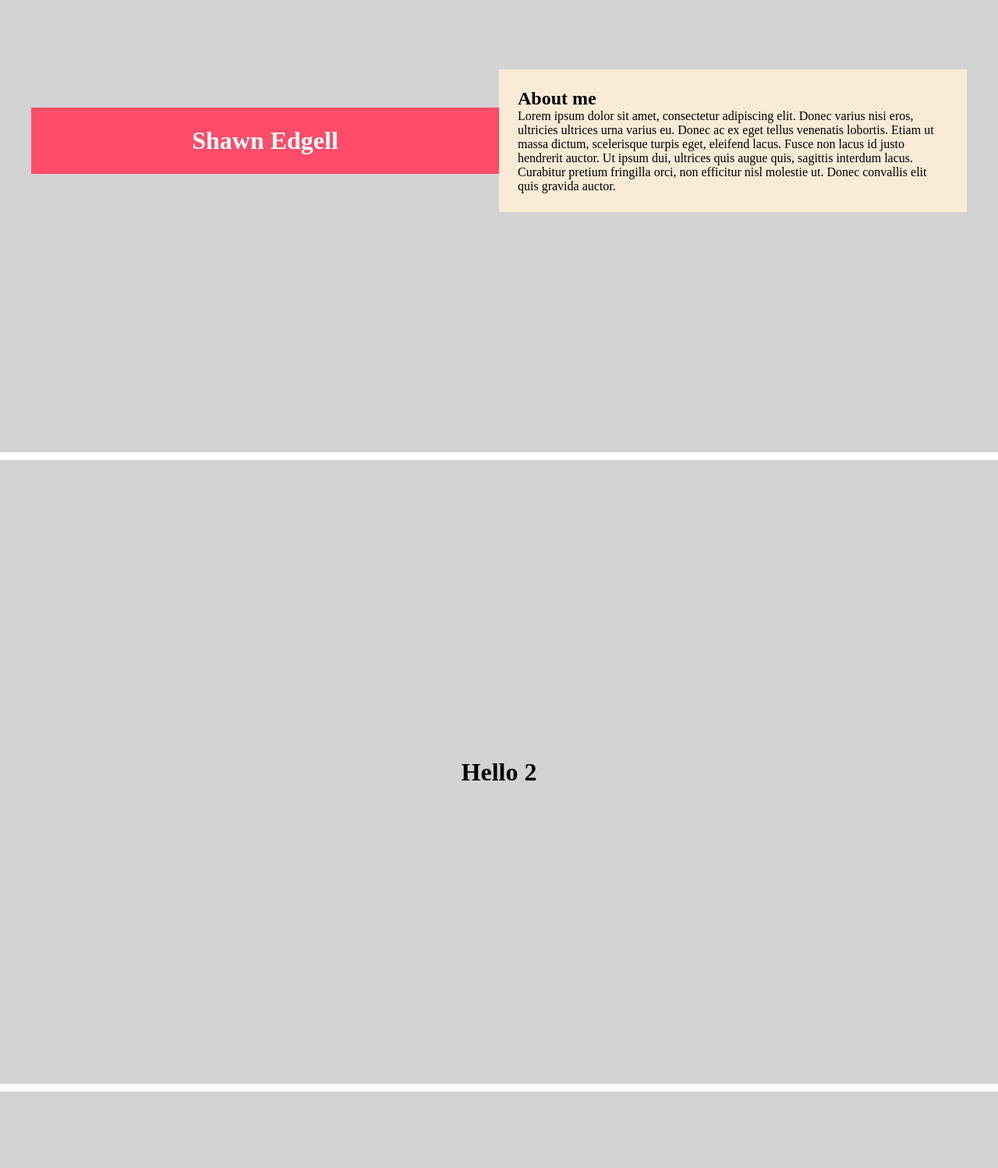
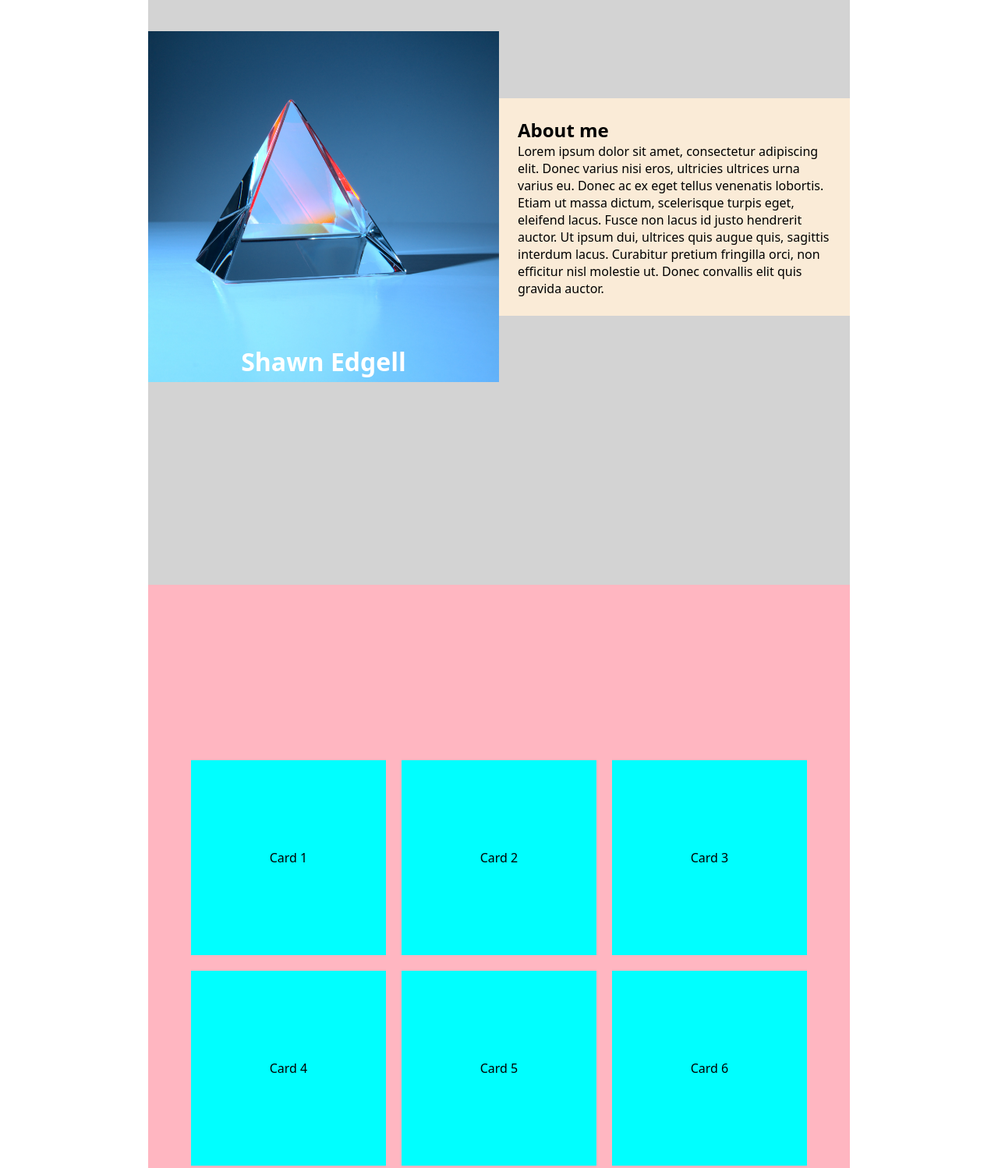
Before and after one commit to ShawnEdgell/Homepage, a plain HTML site: page index.html in a window 1280 px wide. Shown: the part 220-1718 px from the top of the page at 78% size. Drawn offline with Linux system fonts and the light colour scheme.

Commit message:
fixed flexboxes for top 2 containers

```diff
--- a/index.html
+++ b/index.html
@@ -10,7 +10,10 @@
 
     <div class="top-container">
         <div id="image-1">
-            <h1>Shawn Edgell</h1>
+            <img src="./assets/profile.jpg" alt="profile picture">
+            <div class="overlay-text">
+                <h1>Shawn Edgell</h1>
+            </div>
         </div>
         <div class="about-me">
             <h2>About me</h2>
@@ -20,14 +23,20 @@
 
     <div class="mid-container">
 
-        <h1>Hello 2</h1>
+        <div class="card-container">
+            <div class="card">Card 1</div>
+            <div class="card">Card 2</div>
+            <div class="card">Card 3</div>
+            <div class="card">Card 4</div>
+            <div class="card">Card 5</div>
+            <div class="card">Card 6</div>
+        </div>
 
     </div>
 
     <div class="bot-container">
-
-        <h1>Hello 3</h1>
-
+        <div class="contact-me"></div>
+        <div class="contact-me"></div>
     </div>
 
 </body>
--- a/styles.css
+++ b/styles.css
@@ -1,31 +1,56 @@
 * {
     padding: 0;
     margin: 0;
+    border: 0;
     box-sizing: border-box;
+    font-family: system-ui, -apple-system, BlinkMacSystemFont, 'Segoe UI', Roboto, Oxygen, Ubuntu, Cantarell, 'Open Sans', 'Helvetica Neue', sans-serif
+}
+
+html {
+    display: flex;
+    justify-content: center;
+    padding: 0 10px;
 }
 
 body {
     display: flex;
     flex-direction: column;
     justify-content: space-between;
-    gap: 10px;
+    align-items: center;
+    max-width: 900px;
 }
 
-.top-container, .mid-container, .bot-container {
-    padding: 40px;
-    min-height: 100vh;
+img {
+    max-width: 100%;
+    height: auto;
+}
+
+
+.top-container, .mid-container, .bot-container   {
+    min-height: 100%;
     background-color: lightgray;
     display: flex;
     align-items: center;
     justify-content: center;
+    width: 100%;
+}
+
+.top-container{
+    background-color: lightgray;
+}
+
+.mid-container {
+    background-color: lightpink;
+}
+
+.bot-container {
+    background-color: lightskyblue;
 
 }
 
 #image-1 {
     background-color: #ff4c68;
     color: white;
-    height: 100%;
-    padding: 1.5rem;
     display: flex;
     justify-content: center;
     align-items: end;
@@ -33,10 +58,42 @@ body {
     text-align: center;
 }
 
+.overlay-text {
+    position: absolute;
+    padding: 5px;
+}
+
 .about-me {
     background-color: antiquewhite;
     color: black;
-    height: 80%;
     padding: 1.5rem;
     width: 50%;
 }
+
+.card-container {
+    display: flex;
+    flex-wrap: wrap;
+    gap: 20px;
+    justify-content: center;
+}
+
+.card {
+    background-color: aqua;
+    min-width: 250px;
+    height: 250px;
+    display: flex;
+    align-items: center;
+    justify-content: center;
+}
+
+.bot-container {
+    gap: 0 20px;
+}
+
+.contact-me {
+    display: flex;
+    width: 200px;
+    height: 50%;
+    width: 50%;
+    background-color:lightcoral;
+}
```
Also changed, not shown: assets/profile.jpg (added).
